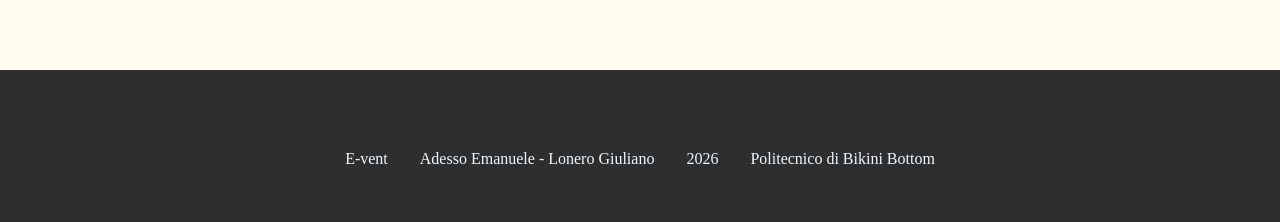
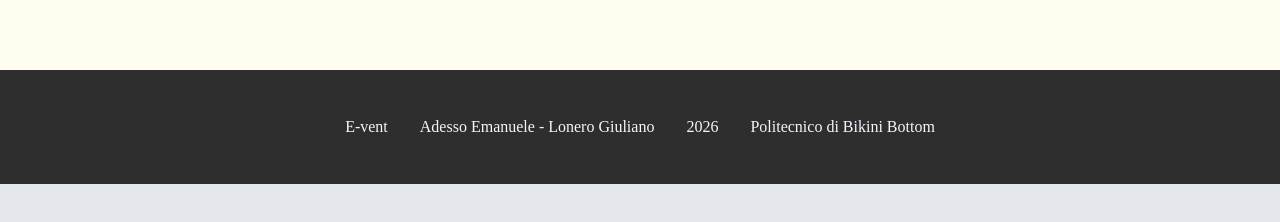
Before and after one commit to GiulianoLonero/WebProject, a React (Create React App) app in the folder frontend/: page / in a window 1280 px wide. Shown: the part 836-1058 px from the top of the page. After the commit the page ends 1020 px from the top, so only its background shows below. Built offline with nearby package versions, Linux system fonts and the light colour scheme; no server answers.

Commit message:
stop it pls

```diff
--- a/frontend/src/Components/Footer/Footer.module.css
+++ b/frontend/src/Components/Footer/Footer.module.css
@@ -3,7 +3,7 @@
     bottom: 0;
     left: 0;
     width: 100%;
-    padding: 4rem 2rem;
+    padding: 2rem 4rem;
     background-color:#2e2e2e;
     box-sizing: border-box;
     align-items: center;
```
